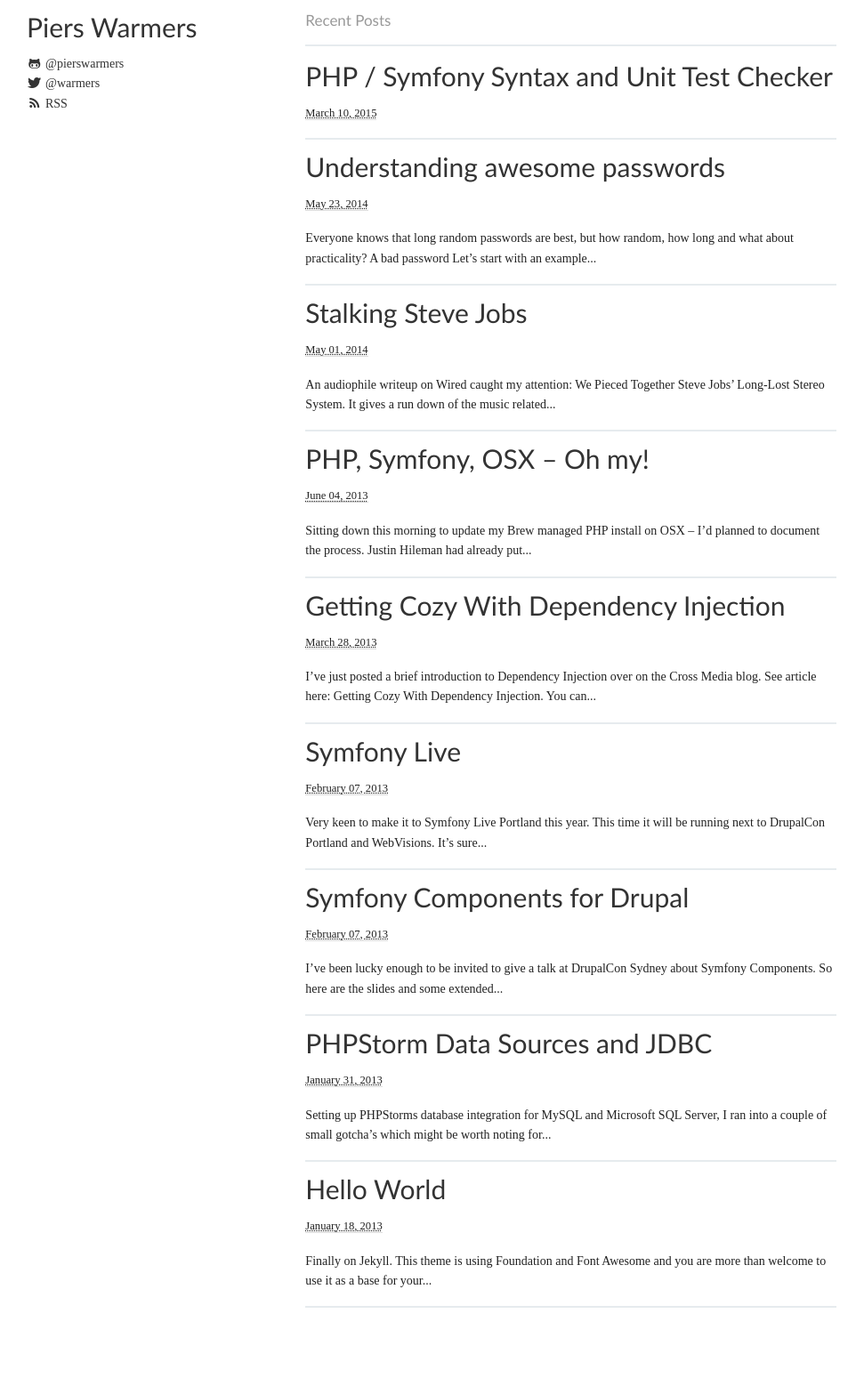
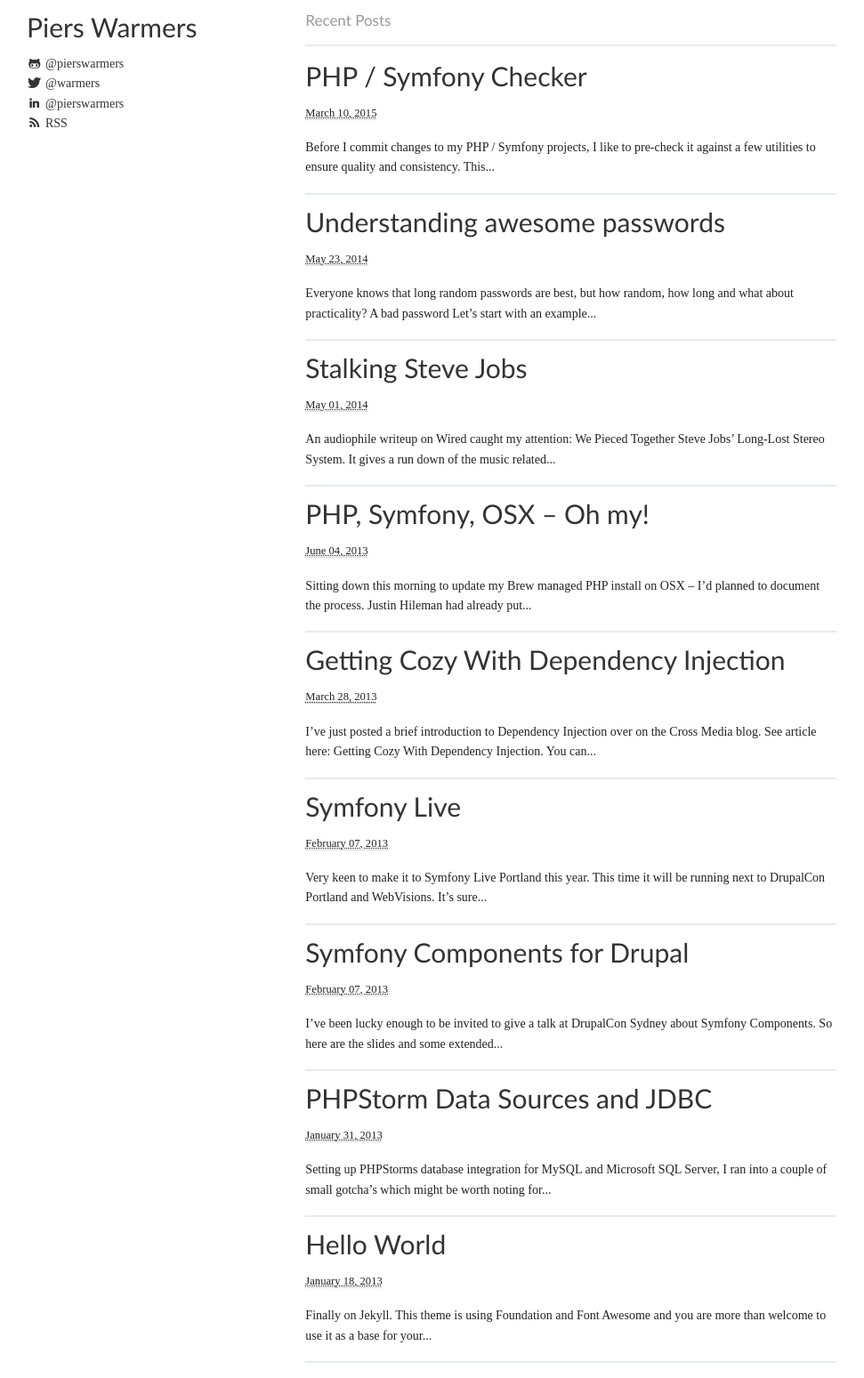
Before and after one commit to pierswarmers/pierswarmers.github.com, a Jekyll site: the page built from index.html, in a window 1280 px wide. Shown: the whole page at 89% size, without its empty margins (155-1126 px from the left). Built offline with Jekyll 4.4.1, drawn with Linux system fonts in a browser that asks for light colours; some web fonts are replaced; comment, search, counter and statistics services are not loaded; before the commit the page ends 1487 px from its top, so only the background shows below that.

Commit message:
Added new post

```diff
--- a/_layouts/default.html
+++ b/_layouts/default.html
@@ -26,6 +26,7 @@
             <ul id="links">
                 <li><a href="https://github.com/pierswarmers"><i class="icon-github-alt"></i><span> @pierswarmers</span></a></li>
                 <li><a href="https://twitter.com/warmers"><i class="icon-twitter"></i><span> @warmers</span></a></li>
+                <li><a href="https://www.linkedin.com/in/pierswarmers"><i class="icon-linkedin"></i><span> @pierswarmers</span></a></li>
                 <li><a href="/rss.xml"><i class="icon-rss"></i><span> RSS</span></a></li>
             </ul>
         </div>
--- a/_posts/2015-03-10-php-symfony-syntax-test-checker.md
+++ b/_posts/2015-03-10-php-symfony-syntax-test-checker.md
@@ -1,7 +1,26 @@
 ---
 layout: post
-title: PHP / Symfony Syntax and Unit Test Checker
+title: PHP / Symfony Checker
 author: Piers Warmers
 ---
 
+Before I commit changes to my PHP / Symfony projects, I like to pre-check it against a few utilities to ensure
+quality and consistency. This little script to automates the steps:
+
+1. A PHP compilation check.
+2. A syntax cleanup - [Sensio Labs](http://cs.sensiolabs.org/)
+3. Run my unit tests - [PHPUnit](https://phpunit.de) - with code coverage as an option.
+4. Then optionally commit and push changes - only if the above steps passed.
+
+It's simple and I can modify it easily from one project to another. I thought I'd both share it and ask for any tips on
+improvements.
+
+## Here it is: check.sh
+
+You can run it via something like:
+
+`./check.sh`
+or
+`./check.sh -g -b -p -m "Fixed the stuff and things."`
+
 <script src="https://gist.github.com/pierswarmers/0c0c5f80d31daa94a461.js"></script>
```
Also changed, not shown: 12 other files.
